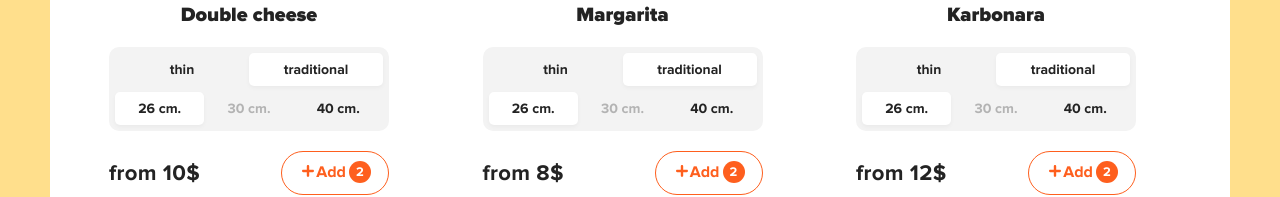
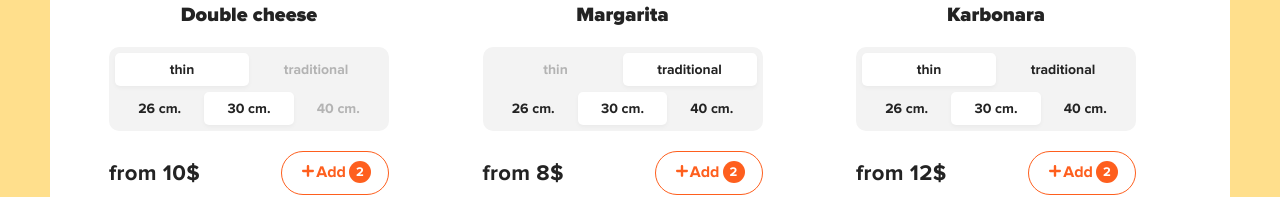
Before and after one commit to haleksandr/react-pizza, a React (Create React App) app: page / in a window 1280 px wide. Shown: the part 565-762 px from the top of the page. Built offline with nearby package versions, Linux system fonts and the light colour scheme.

Commit message:
added redux

```diff
--- a/package.json
+++ b/package.json
@@ -6,12 +6,16 @@
     "@testing-library/jest-dom": "^4.2.4",
     "@testing-library/react": "^9.5.0",
     "@testing-library/user-event": "^7.2.1",
+    "axios": "^0.19.2",
     "classnames": "^2.2.6",
     "node-sass": "^4.14.1",
+    "prop-types": "^15.7.2",
     "react": "^16.13.1",
     "react-dom": "^16.13.1",
+    "react-redux": "^7.2.0",
     "react-router-dom": "^5.2.0",
-    "react-scripts": "3.4.1"
+    "react-scripts": "3.4.1",
+    "redux": "^4.0.5"
   },
   "scripts": {
     "start": "react-scripts start",
--- a/public/db.json
+++ b/public/db.json
@@ -4,8 +4,8 @@
       "id": 1,
       "imageUrl": "https://dodopizza-a.akamaihd.net/static/Img/Products/Pizza/ru-RU/b750f576-4a83-48e6-a283-5a8efb68c35d.jpg",
       "name": "Double cheese",
-      "types": [0, 1],
-      "sizes": [26, 30, 40],
+      "types": [0],
+      "sizes": [26, 30],
       "price": 10,
       "category": 0,
       "rating": 4
@@ -14,7 +14,7 @@
       "id": 2,
       "imageUrl": "https://dodopizza-a.akamaihd.net/static/Img/Products/Pizza/ru-RU/b750f576-4a83-48e6-a283-5a8efb68c35d.jpg",
       "name": "Margarita",
-      "types": [0, 1],
+      "types": [1],
       "sizes": [26, 30, 40],
       "price": 8,
       "category": 0,
@@ -35,7 +35,7 @@
       "imageUrl": "https://dodopizza-a.akamaihd.net/static/Img/Products/Pizza/ru-RU/b750f576-4a83-48e6-a283-5a8efb68c35d.jpg",
       "name": "Double meat",
       "types": [0, 1],
-      "sizes": [26, 30, 40],
+      "sizes": [30, 40],
       "price": 7,
       "category": 0,
       "rating": 4
--- a/src/App.js
+++ b/src/App.js
@@ -1,20 +1,27 @@
 import React, {useState, useEffect} from 'react';
 import {Route} from 'react-router-dom';
+import axios from 'axios';
 import './App.css';
 import Header from './components/Header/Header';
-import Home from './Pages/Home';
-import Cart from './Pages/Cart';
+import Home from './pages/Home';
+import Cart from './pages/Cart';
 
-function App() {
+function App(props) {
 
     const [pizzas, setItemsPizzas] = useState([]);
 
     useEffect( () => {
-        fetch('http://localhost:3000/db.json')
+
+        /*fetch('http://localhost:3000/db.json')
             .then( (resp) => resp.json())
             .then( (json) => {
                 setItemsPizzas(json.pizzas);
-            } );
+            } );*/
+
+        axios.get('http://localhost:3000/db.json').then(({data}) => {
+            setItemsPizzas(data.pizzas);
+        } )
+
     }, [] );
 
     console.log('pizzas from APP: ' + pizzas);
@@ -24,7 +31,7 @@ function App() {
             <div className="wrapper">
                 <Header />
                 <div className="content">
-                    <Route exact path="/" render={ () => <Home pizzas={pizzas} /> } />
+                    <Route exact path="/" render={ () => <Home store={props.store} pizzas={pizzas} /> } />
                     <Route exact path="/cart.html" component={Cart} />
                 </div>
             </div>
--- a/src/Pages/Home.jsx
+++ b/src/Pages/Home.jsx
@@ -1,6 +1,6 @@
 import React from 'react';
 import Categories from "../components/Catigories/Catigories";
-import SortBy from "../components/SortBy/SortBy";
+import SortByComponent from "../components/SortBy/SortByComponent";
 import PizzaBlock from './../components/PizzaBlock/PizzaBlock';
 
 const Home = (props) => {
@@ -15,7 +15,7 @@ const Home = (props) => {
             <div className="container">
                 <div className="content__top">
                     <Categories items={items} />
-                    <SortBy sort={sort} />
+                    <SortByComponent store={props.store} sort={sort} />
                 </div>
                 <h2 className="content__title">All pizzas</h2>
                 <div className="content__items">
--- a/src/components/PizzaBlock/PizzaBlock.jsx
+++ b/src/components/PizzaBlock/PizzaBlock.jsx
@@ -1,13 +1,23 @@
 import React, {useState} from 'react';
+import classNames from 'classnames';
+import PropTypes from 'prop-types';
 
 const PizzaBlock = (props) => {
 
-    const [activeType, setActiveType] = useState(1);
+    const [activeType, setActiveType] = useState(props.types[0]);
+    const [activeSize, setActiveSize] = useState(1);
 
-    const types = ['thin', 'traditional'];
+    const availableTypes = ['thin', 'traditional'];
+    const availableSizes = [26, 30, 40];
+
+    console.log(availableSizes, availableTypes);
 
     const onSelectType = (index) => {
         setActiveType(index);
+    };
+
+    const onSelectSize = (index) => {
+        setActiveSize(index);
     }
 
     return (
@@ -21,15 +31,35 @@ const PizzaBlock = (props) => {
             <div className="pizza-block__selector">
                 <ul>
                     {
-                        types.map( (type, index) => (
-                            <li onClick={ () => onSelectType(index) } className={activeType === index ? 'active' : '' }>{type}</li>
+                        availableTypes.map((type, index) => (
+                            <li onClick={() => onSelectType(index)}
+                                key={type}
+                                /*className={activeType === index ? 'active' : ''}>*/
+                                className={classNames({
+                                    active: activeType === index,
+                                    disabled: !props.types.includes(index)
+                                })}>
+                                {type}
+                            </li>
                         ))
                     }
                 </ul>
                 <ul>
-                    <li className="active">26 cm.</li>
+                    {/*                    <li className="active">26 cm.</li>
                     <li className="disabled">30 cm.</li>
-                    <li>40 cm.</li>
+                    <li>40 cm.</li>*/}
+                    {
+                        availableSizes.map((size, index) => (
+                            <li onClick={() => onSelectSize(index)}
+                                key={size}
+                                className={classNames({
+                                    active: activeSize === index,
+                                    disabled: !props.sizes.includes(size)
+                                })}>
+                                {size} cm.
+                            </li>
+                        ))
+                    }
                 </ul>
             </div>
             <div className="pizza-block__bottom">
@@ -55,4 +85,23 @@ const PizzaBlock = (props) => {
     )
 }
 
+
+
+PizzaBlock.propTypes = {
+    name: PropTypes.string.isRequired,
+    imageUrl: PropTypes.string.isRequired,
+    price: PropTypes.number.isRequired,
+    sizes: PropTypes.arrayOf(PropTypes.number).isRequired,
+    types: PropTypes.arrayOf(PropTypes.number).isRequired,
+    onClick: PropTypes.func
+};
+
+PizzaBlock.defaultProps = {
+    name: 'SORRY, NAME PIZZA ERROR',
+    imageUrl: 'https://lh3.googleusercontent.com/proxy/m3teYfNrPNQvRhlXeax8aJe51Hf5PCLoj5XwRNF17XgPIERnGHo6xzNTzNV6ale4bPBXTDEXBUDTRaJKjB2hXj15ovMJ9Q5kaDk',
+    price: 'SORRY, PRICE PIZZA ERROR',
+    sizes: [40],
+    types: [0]
+}
+
 export default PizzaBlock;
--- /dev/null
+++ b/src/components/SortBy/SortByComponent.jsx
@@ -0,0 +1,20 @@
+import React from 'react';
+import {connect} from 'react-redux';
+import SortBy from "./SortBy";
+import {onSelectSortAC} from '../../redux/filter-reducer';
+
+let mapStateToProps = (state) => {
+    return {}
+};
+
+let mapDispatchToProps = (dispatch) => {
+    return {
+        onSelectSort: (index) => {
+            dispatch(onSelectSortAC(index));
+        }
+    }
+};
+
+const SortByContainer = connect(mapStateToProps, mapDispatchToProps)(SortBy);
+
+export default SortByContainer;
--- a/src/index.js
+++ b/src/index.js
@@ -1,14 +1,18 @@
 import React from 'react';
 import ReactDOM from 'react-dom';
 import {BrowserRouter as Router} from 'react-router-dom';
+import {Provider} from 'react-redux';
 import './scss/app.scss';
 import App from './App';
 import * as serviceWorker from './serviceWorker';
+import store from './redux/store';
 
 ReactDOM.render(
     <React.StrictMode>
             <Router>
-                <App />
+                <Provider store={store}>
+                    <App />
+                </Provider>
             </Router>
     </React.StrictMode>,
     document.getElementById('root')
--- /dev/null
+++ b/src/redux/filter-reducer.js
@@ -0,0 +1,26 @@
+const SORT = 'SORT';
+
+let initialState = {
+    category: 0,
+    sortBy: 'popular'
+};
+
+const usersReducer = (state = initialState, action) => {
+
+    let stateCopy;
+
+    switch (action.type) {
+        case SORT:
+            return {
+                ...state,
+                sortBy: action.payload
+            }
+    }
+};
+
+export let onSelectSortAC = (index) => {
+    return {
+        type: SORT,
+        index
+    }
+}
--- /dev/null
+++ b/src/redux/store.js
@@ -0,0 +1,9 @@
+import {createStore, combineReducers} from "redux";
+
+let reducers = combineReducers({
+
+});
+
+let store = createStore(reducers);
+
+export default store;
```
Also changed, not shown: 1 other file (tests, documents, lock files or other folders).
